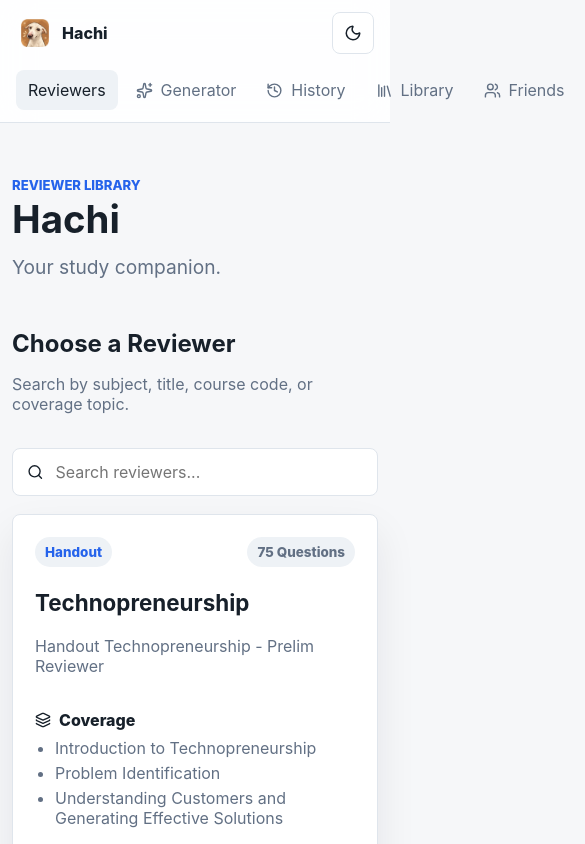
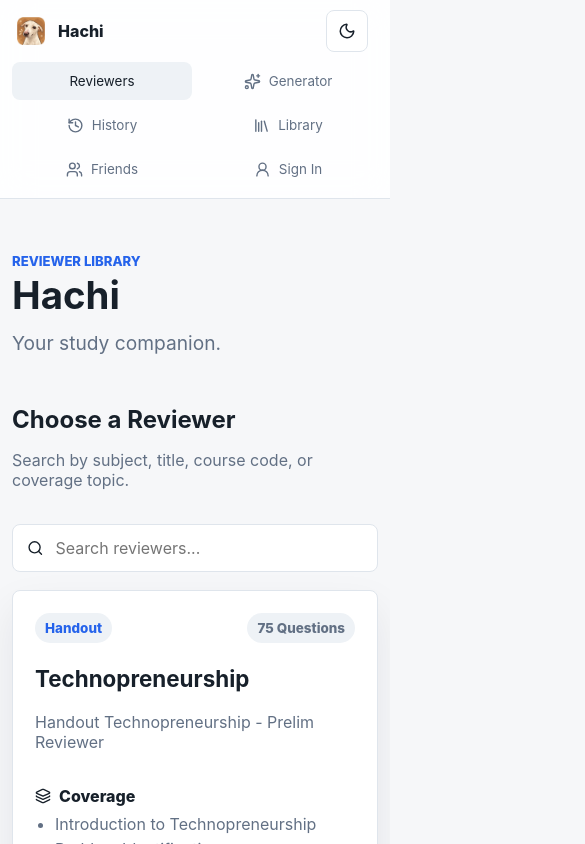
Before and after one commit to AlexPacaldo/ReviewHub, a React (Vite) app: page / in a window 390 px wide. Shown: the top 844 px of the page, 585 px wide, since content can reach past the window. Built offline with nearby package versions, Linux system fonts and the light colour scheme; no server answers.

Commit message:
Fix mobile navbar layout

```diff
--- a/src/styles.css
+++ b/src/styles.css
@@ -1964,14 +1964,20 @@ legend {
 
 @media (max-width: 760px) {
   .navbar {
+    display: grid;
+    grid-template-columns: minmax(0, 1fr) auto auto;
     min-height: auto;
     padding: 12px 16px;
-    flex-wrap: wrap;
+    gap: 10px;
   }
 
   .nav-links {
     order: 3;
+    grid-column: 1 / -1;
+    display: grid;
+    grid-template-columns: repeat(3, minmax(0, 1fr));
     width: 100%;
+    gap: 6px;
   }
 
   .offline-pill {
@@ -1985,8 +1991,19 @@ legend {
   }
 
   .nav-links a {
-    flex: 1;
     justify-content: center;
+    min-width: 0;
+    min-height: 38px;
+    padding: 0 8px;
+    font-size: 0.88rem;
+    white-space: nowrap;
+    overflow: hidden;
+    text-overflow: ellipsis;
+  }
+
+  .nav-links a svg,
+  .nav-links a img {
+    flex: 0 0 auto;
   }
 
   .page,
@@ -2068,6 +2085,34 @@ legend {
 }
 
 @media (max-width: 460px) {
+  .navbar {
+    padding: 10px 12px;
+  }
+
+  .brand {
+    min-width: 0;
+  }
+
+  .brand > span:last-child {
+    overflow: hidden;
+    text-overflow: ellipsis;
+    white-space: nowrap;
+  }
+
+  .nav-links {
+    grid-template-columns: repeat(2, minmax(0, 1fr));
+  }
+
+  .nav-links a {
+    font-size: 0.84rem;
+    padding: 0 6px;
+  }
+
+  .offline-pill {
+    font-size: 0.78rem;
+    padding: 0 8px;
+  }
+
   .summary-grid,
   .history-stats,
   .library-status-grid,
```
